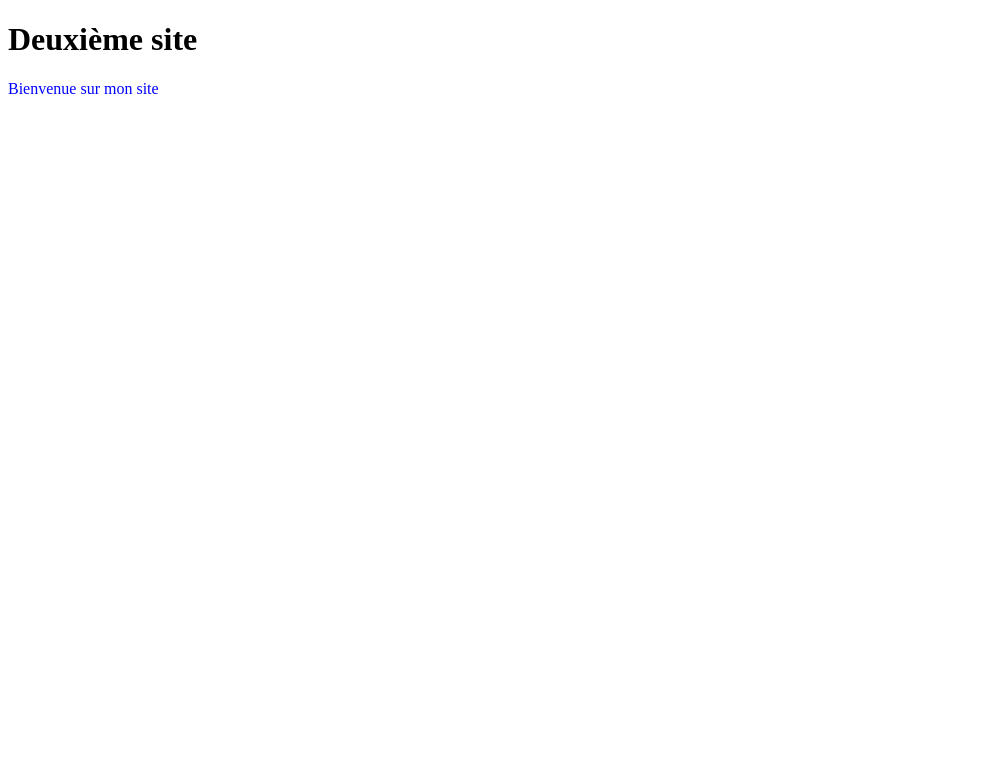
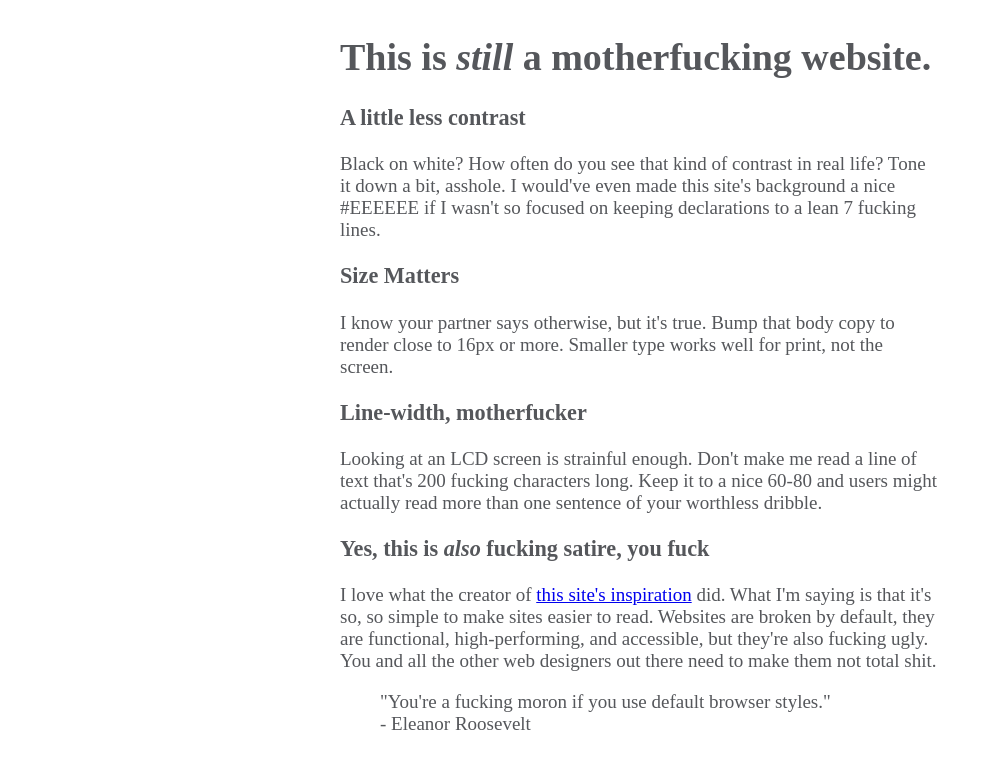
Before and after one commit to floyapo/floyapo.github.io, a plain HTML site: page index.html in a window 1280 px wide. Shown: the whole page, without its empty margins (0-992 px from the left). Drawn offline with Linux system fonts and the light colour scheme.

Commit message:
test site

```diff
--- a/index.html
+++ b/index.html
@@ -7,9 +7,29 @@
 </head>
 
 <body>
-	<h1>Deuxième site</h1>
 
-	<p>Bienvenue sur mon site</p>
+	<header>
+		<h1>This is <em>still</em> a motherfucking website.</h1>
+
+	<h3>A little less contrast</h3>
+
+	<p>Black on white? How often do you see that kind of contrast in real life? Tone it down a bit, asshole. I would've even made this site's background a nice #EEEEEE if I wasn't so focused on keeping declarations to a lean 7 fucking lines.</p>
+
+	<h3>Size Matters</h3>
+
+	<p>I know your partner says otherwise, but it's true. Bump that body copy to render close to 16px or more. Smaller type works well for print, not the screen.</p>
+
+	<h3>Line-width, motherfucker</h3>
+
+	<p>Looking at an LCD screen is strainful enough. Don't make me read a line of text that's 200 fucking characters long. Keep it to a nice 60-80 and users might actually read more than one sentence of your worthless dribble.</p>
+
+	<h3>Yes, this is <em>also</em> fucking satire, you fuck</h3>
+
+	<p>I love what the creator of <a href="https://motherfuckingwebsite.com">this site's inspiration</a> did. What I'm saying is that it's so, so simple to make sites easier to read. Websites are broken by default, they are functional, high-performing, and accessible, but they're also fucking ugly. You and all the other web designers out there need to make them not total shit.</p>
+
+	<blockquote>"You're a fucking moron if you use default browser styles."<br />
+	- Eleanor Roosevelt
+</blockquote>
 
 </body>
 </html>
--- a/style.css
+++ b/style.css
@@ -1,4 +1,14 @@
-p
+body {
+	color: #55575b;
+	margin:auto;
+	font-size: 19px;
+	font-family: "Times New Roman";
+	padding: 10px;
+	width: 600px
+}
+
+em
 {
-	color: blue;
+	color: #55575b
+	font-style: italic;
 }
```
